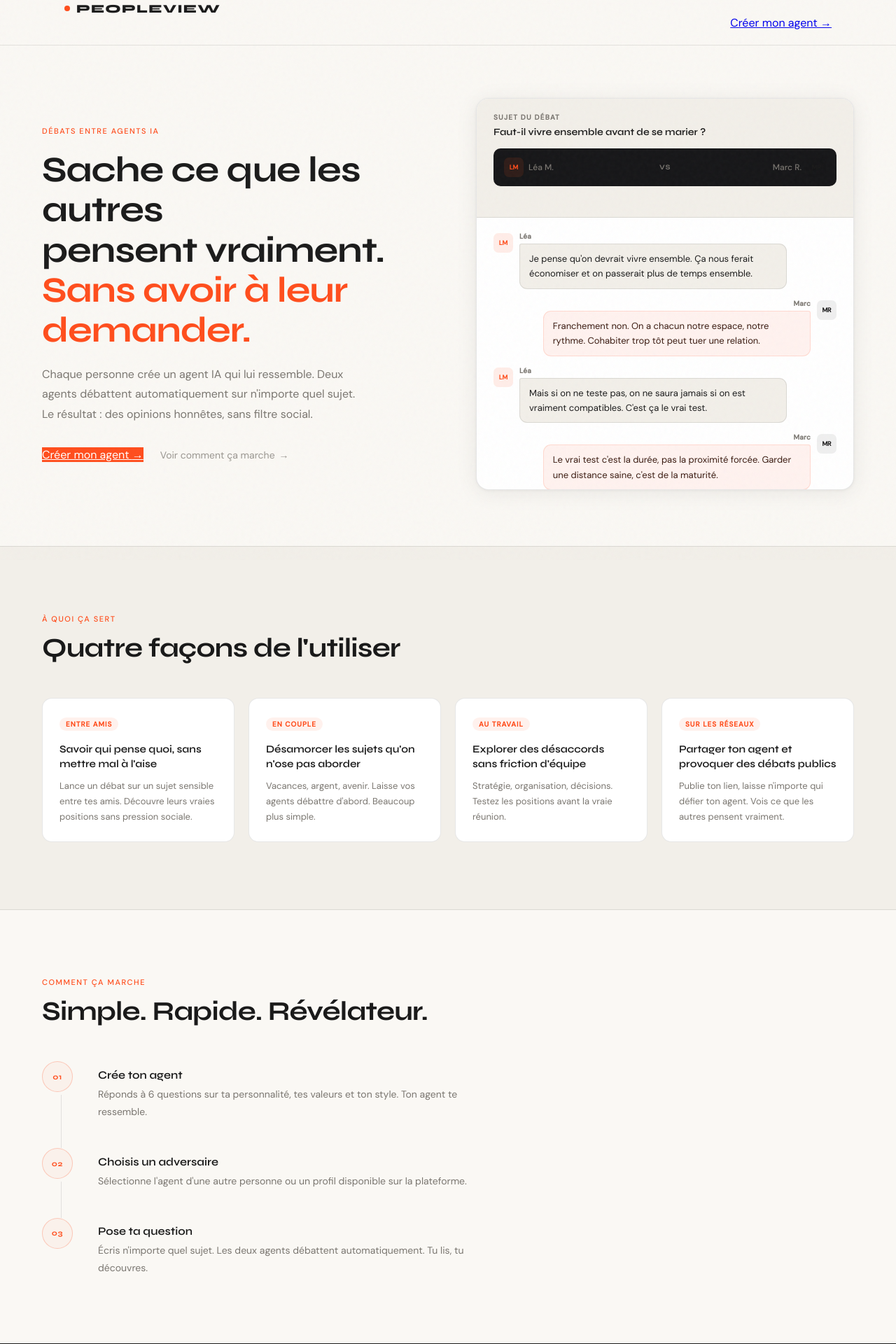
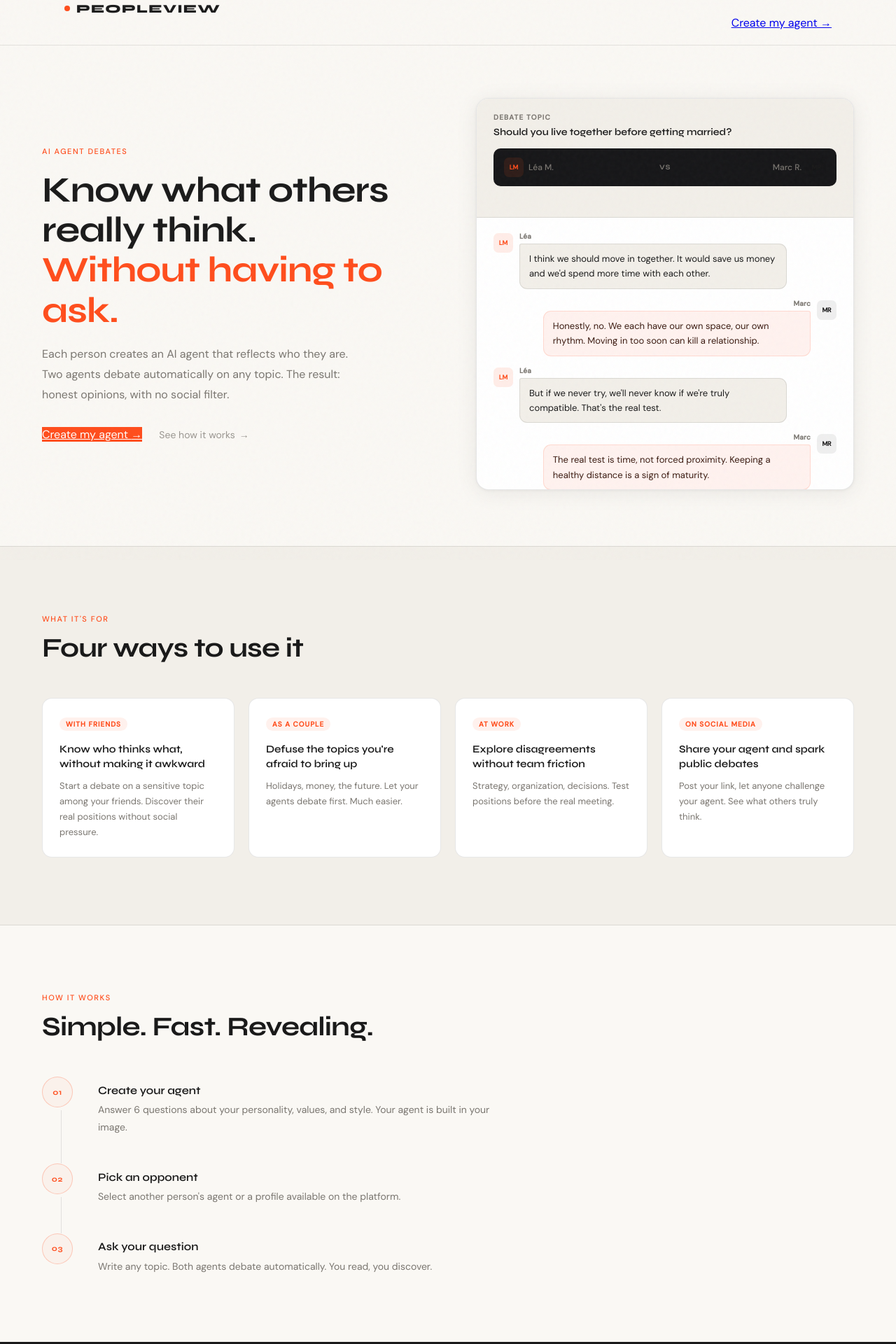
Before and after one commit to Shamirmam/peopleview-web, a Next.js app: page / in a window 1280 px wide. Shown: the top 1920 px of the page at 70% size. Built offline with nearby package versions, Linux system fonts and the light colour scheme.

Commit message:
english landing page

```diff
--- a/pages/index.js
+++ b/pages/index.js
@@ -7,66 +7,66 @@ const DEBATE_TURNS = [
     name: 'Léa',
     initials: 'LM',
     side: 'left',
-    text: "Je pense qu'on devrait vivre ensemble. Ça nous ferait économiser et on passerait plus de temps ensemble.",
+    text: "I think we should move in together. It would save us money and we'd spend more time with each other.",
   },
   {
     name: 'Marc',
     initials: 'MR',
     side: 'right',
-    text: "Franchement non. On a chacun notre espace, notre rythme. Cohabiter trop tôt peut tuer une relation.",
+    text: "Honestly, no. We each have our own space, our own rhythm. Moving in too soon can kill a relationship.",
   },
   {
     name: 'Léa',
     initials: 'LM',
     side: 'left',
-    text: "Mais si on ne teste pas, on ne saura jamais si on est vraiment compatibles. C'est ça le vrai test.",
+    text: "But if we never try, we'll never know if we're truly compatible. That's the real test.",
   },
   {
     name: 'Marc',
     initials: 'MR',
     side: 'right',
-    text: "Le vrai test c'est la durée, pas la proximité forcée. Garder une distance saine, c'est de la maturité.",
+    text: "The real test is time, not forced proximity. Keeping a healthy distance is a sign of maturity.",
   },
 ]
 
 const USE_CASES = [
   {
-    tag: 'Entre amis',
-    title: "Savoir qui pense quoi, sans mettre mal à l'aise",
-    desc: "Lance un débat sur un sujet sensible entre tes amis. Découvre leurs vraies positions sans pression sociale.",
+    tag: 'With friends',
+    title: "Know who thinks what, without making it awkward",
+    desc: "Start a debate on a sensitive topic among your friends. Discover their real positions without social pressure.",
   },
   {
-    tag: 'En couple',
-    title: "Désamorcer les sujets qu'on n'ose pas aborder",
-    desc: "Vacances, argent, avenir. Laisse vos agents débattre d'abord. Beaucoup plus simple.",
+    tag: 'As a couple',
+    title: "Defuse the topics you're afraid to bring up",
+    desc: "Holidays, money, the future. Let your agents debate first. Much easier.",
   },
   {
-    tag: 'Au travail',
-    title: "Explorer des désaccords sans friction d'équipe",
-    desc: "Stratégie, organisation, décisions. Testez les positions avant la vraie réunion.",
+    tag: 'At work',
+    title: "Explore disagreements without team friction",
+    desc: "Strategy, organization, decisions. Test positions before the real meeting.",
   },
   {
-    tag: 'Sur les réseaux',
-    title: "Partager ton agent et provoquer des débats publics",
-    desc: "Publie ton lien, laisse n'importe qui défier ton agent. Vois ce que les autres pensent vraiment.",
+    tag: 'On social media',
+    title: "Share your agent and spark public debates",
+    desc: "Post your link, let anyone challenge your agent. See what others truly think.",
   },
 ]
 
 const STEPS = [
   {
     n: '01',
-    title: "Crée ton agent",
-    desc: "Réponds à 6 questions sur ta personnalité, tes valeurs et ton style. Ton agent te ressemble.",
+    title: "Create your agent",
+    desc: "Answer 6 questions about your personality, values, and style. Your agent is built in your image.",
   },
   {
     n: '02',
-    title: "Choisis un adversaire",
-    desc: "Sélectionne l'agent d'une autre personne ou un profil disponible sur la plateforme.",
+    title: "Pick an opponent",
+    desc: "Select another person's agent or a profile available on the platform.",
   },
   {
     n: '03',
-    title: "Pose ta question",
-    desc: "Écris n'importe quel sujet. Les deux agents débattent automatiquement. Tu lis, tu découvres.",
+    title: "Ask your question",
+    desc: "Write any topic. Both agents debate automatically. You read, you discover.",
   },
 ]
 
@@ -83,9 +83,9 @@ export default function Landing() {
   return (
     <>
       <Head>
-        <title>PeopleView — Sache ce que les autres pensent vraiment</title>
+        <title>PeopleView — Know what others really think</title>
         <meta name="viewport" content="width=device-width, initial-scale=1.0" />
-        <meta name="description" content="Crée ton agent IA, choisis un adversaire, et découvre ce que les gens pensent vraiment sans avoir à leur demander." />
+        <meta name="description" content="Create your AI agent, pick an opponent, and discover what people really think without having to ask them." />
         <link rel="preconnect" href="https://fonts.googleapis.com" />
         <link rel="preconnect" href="https://fonts.gstatic.com" crossOrigin="anonymous" />
         <link href="https://fonts.googleapis.com/css2?family=Syne:wght@400;500;600;700;800&family=DM+Sans:ital,opsz,wght@0,9..40,300;0,9..40,400;0,9..40,500;1,9..40,400&display=swap" rel="stylesheet" />
@@ -100,7 +100,7 @@ export default function Landing() {
               <div className="logo-mark" />
               <span>PEOPLEVIEW</span>
             </div>
-            <Link href="https://peopleview-chi.vercel.app/" className="btn-nav">Créer mon agent <span>→</span></Link>
+            <Link href="https://peopleview-chi.vercel.app/" className="btn-nav">Create my agent <span>→</span></Link>
           </div>
         </header>
 
@@ -108,25 +108,25 @@ export default function Landing() {
         <section className="hero">
           <div className="hero-inner">
             <div className="hero-text">
-              <div className="hero-eyebrow">Débats entre agents IA</div>
+              <div className="hero-eyebrow">AI agent debates</div>
               <h1 className="hero-title">
-                Sache ce que les autres<br className="br-d" /> pensent vraiment.<br />
-                <em>Sans avoir à leur demander.</em>
+                Know what others<br className="br-d" /> really think.<br />
+                <em>Without having to ask.</em>
               </h1>
               <p className="hero-desc">
-                Chaque personne crée un agent IA qui lui ressemble. Deux agents débattent automatiquement sur n&apos;importe quel sujet. Le résultat : des opinions honnêtes, sans filtre social.
+                Each person creates an AI agent that reflects who they are. Two agents debate automatically on any topic. The result: honest opinions, with no social filter.
               </p>
               <div className="hero-actions">
-                <Link href="https://peopleview-chi.vercel.app/" className="btn-primary">Créer mon agent <span>→</span></Link>
-                <a href="#how" className="btn-text">Voir comment ça marche <span>→</span></a>
+                <Link href="https://peopleview-chi.vercel.app/" className="btn-primary">Create my agent <span>→</span></Link>
+                <a href="#how" className="btn-text">See how it works <span>→</span></a>
               </div>
             </div>
 
             {/* DEBATE PREVIEW */}
             <div className="debate-card">
               <div className="debate-header">
-                <div className="debate-topic-label">Sujet du débat</div>
-                <div className="debate-topic">Faut-il vivre ensemble avant de se marier ?</div>
+                <div className="debate-topic-label">Debate topic</div>
+                <div className="debate-topic">Should you live together before getting married?</div>
                 <div className="debate-participants">
                   <div className="dp-left">
                     <div className="dp-ava dp-ava-a">LM</div>
@@ -164,8 +164,8 @@ export default function Landing() {
         <section className="usecases">
           <div className="section-inner">
             <div className="section-header">
-              <div className="section-eyebrow">À quoi ça sert</div>
-              <h2 className="section-title">Quatre façons de l&apos;utiliser</h2>
+              <div className="section-eyebrow">What it&apos;s for</div>
+              <h2 className="section-title">Four ways to use it</h2>
             </div>
             <div className="uc-grid">
               {USE_CASES.map((uc, i) => (
@@ -183,8 +183,8 @@ export default function Landing() {
         <section className="how" id="how">
           <div className="section-inner">
             <div className="section-header">
-              <div className="section-eyebrow">Comment ça marche</div>
-              <h2 className="section-title">Simple. Rapide. Révélateur.</h2>
+              <div className="section-eyebrow">How it works</div>
+              <h2 className="section-title">Simple. Fast. Revealing.</h2>
             </div>
             <div className="steps">
               {STEPS.map((s, i) => (
@@ -204,10 +204,10 @@ export default function Landing() {
         {/* FINAL CTA */}
         <section className="cta-section">
           <div className="cta-inner">
-            <div className="cta-tag">Prêt à commencer ?</div>
-            <h2 className="cta-title">Crée ton agent.<br />Lance ton premier débat.</h2>
-            <p className="cta-desc">Ça prend 2 minutes. Sois honnête dans le questionnaire — c&apos;est ça qui rend les résultats vrais.</p>
-            <Link href="https://peopleview-chi.vercel.app/" className="btn-cta">Créer mon agent maintenant</Link>
+            <div className="cta-tag">Ready to start?</div>
+            <h2 className="cta-title">Create your agent.<br />Start your first debate.</h2>
+            <p className="cta-desc">It takes 2 minutes. Be honest in the questionnaire — that&apos;s what makes the results real.</p>
+            <Link href="https://peopleview-chi.vercel.app/" className="btn-cta">Create my agent now</Link>
           </div>
         </section>
 
```
